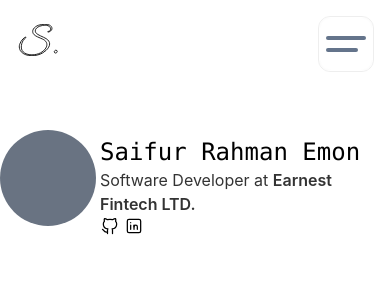
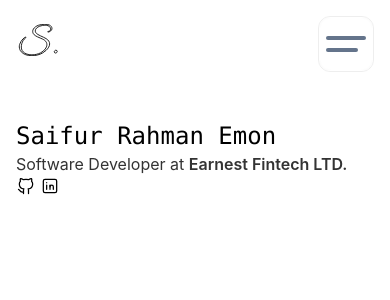
Before and after one commit to Saifurrahmanemon/saifur.me, a Next.js app: page / in a window 390 px wide. Shown: the top 300 px of the page. Built offline with nearby package versions, Linux system fonts and the light colour scheme.

Commit message:
feat: about me

```diff
--- a/app/components/hero-section.tsx
+++ b/app/components/hero-section.tsx
@@ -8,12 +8,12 @@ const linkedInLink = 'https://linkedin.com/in/saifurrahmanemon';
 
 function HeroSection() {
   return (
-    <section className="pt-20">
+    <section className="pt-20 mx-4">
       <div className="flex items-center gap-1 my-10 sm:gap-4">
-        <div className="flex items-center">
+        <div className="items-center hidden xs:flex">
           <div className="w-24 h-24 rounded-full animate-pulse bg-slate-700"></div>
-        </div>
-        <div className="flex flex-col mt-4 sm:mt-2">
+      </div>
+        <div className="flex flex-col ">
           <h1 className="font-mono text-2xl sm:text-3xl">{name}</h1>
           <h2 className="mb-0 text-gray-700 dark:text-gray-200">
             {jobTitle} at <span className="font-semibold">{company}.</span>
--- a/lib/user_details.ts
+++ b/lib/user_details.ts
@@ -1,3 +1,5 @@
+/* eslint-disable quotes */
 export const name = 'Saifur Rahman Emon';
 export const jobTitle = 'Software Developer';
 export const company = 'Earnest Fintech LTD';
+export const aboutMe = '';
--- a/tailwind.config.js
+++ b/tailwind.config.js
@@ -1,5 +1,5 @@
 const { spacing, fontFamily } = require('tailwindcss/defaultTheme');
-
+const defaultTheme = require('tailwindcss/defaultTheme');
 /** @type {import('tailwindcss').Config} */
 module.exports = {
   content: [
@@ -9,6 +9,10 @@ module.exports = {
   ],
   darkMode: 'class',
   theme: {
+    screens: {
+      xs: '475px',
+      ...defaultTheme.screens
+    },
     extend: {
       keyframes: {
         borderSpin: {
```
